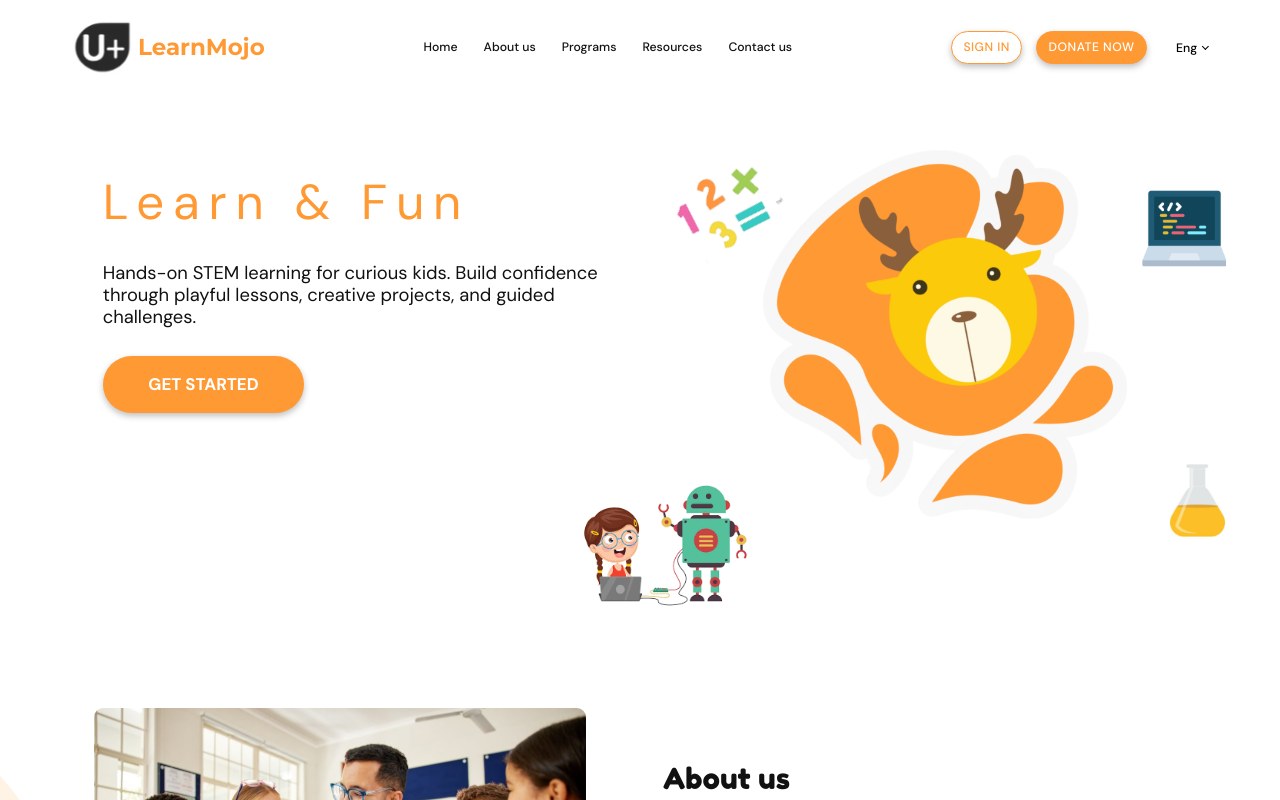
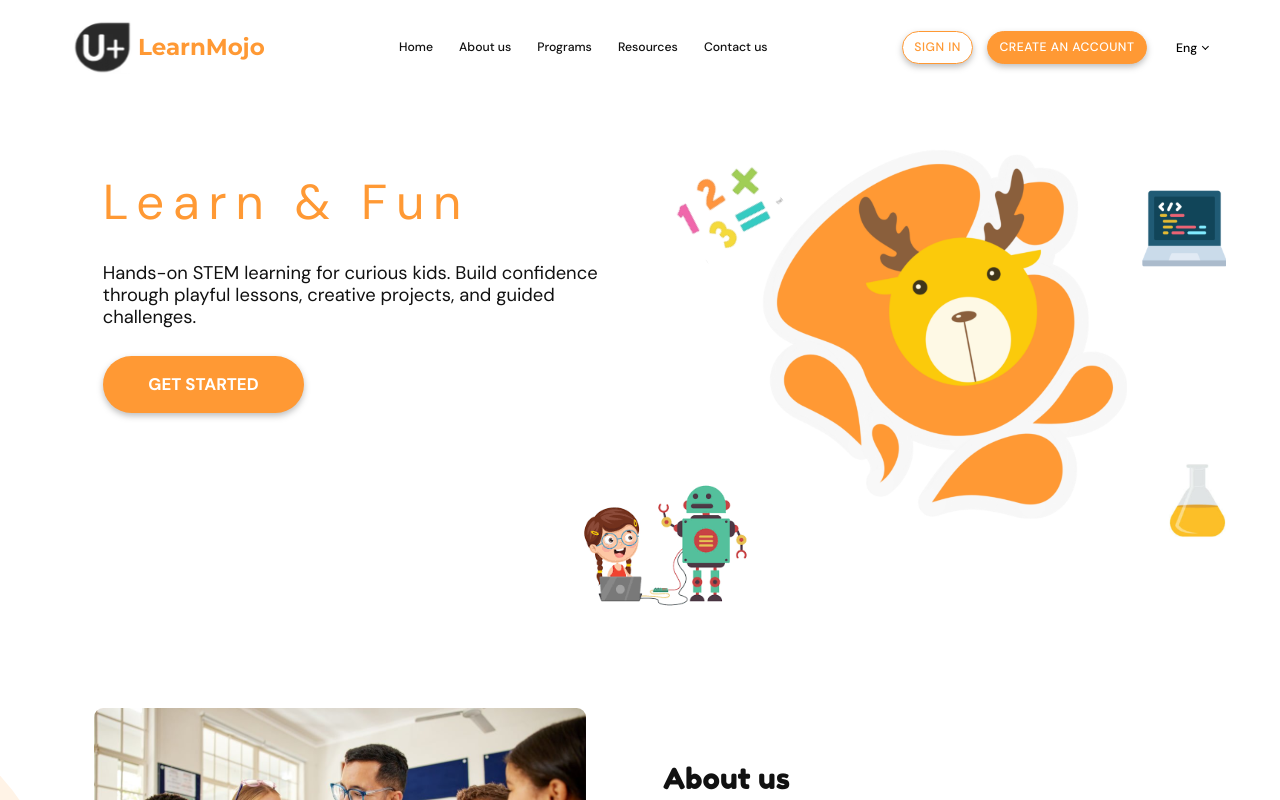
Before and after one commit to sleepylulu7/Uplus-LearnMojo, a React (Vite) app: page / in a window 1280 px wide. Shown: the top 800 px of the page. Built offline with nearby package versions, Linux system fonts and the light colour scheme.

Commit message:
Changed Donate Now to Create an Account in Header.jsx and added the translation for english and french in the translations.js

```diff
--- a/src/components/Header/Header.jsx
+++ b/src/components/Header/Header.jsx
@@ -33,7 +33,7 @@ function Header({ copy, language, onLanguageChange }) {
 
             <div className="header-actions">
                 <a className="signin-button button" href="#signin">{copy.signIn}</a>
-                <a className="donate-button button" href="#join">{copy.donate}</a>
+                <a className="donate-button button" href="#join">{copy.signingUp}</a>
 
                 <div className="language-selector">
                     <button
--- a/src/constants/translations.js
+++ b/src/constants/translations.js
@@ -8,6 +8,7 @@ export const translations = {
       contact: "Contact us",
       signIn: "Sign In",
       donate: "Donate now",
+      signingUp: "Create an account",
     },
     hero: {
       title: "Learn & Fun",
@@ -71,6 +72,7 @@ export const translations = {
       contact: "Contact",
       signIn: "Connexion",
       donate: "Faire un don",
+      signingUp: "Créer un compte",
     },
     hero: {
       title: "Apprendre en s'amusant",
```
